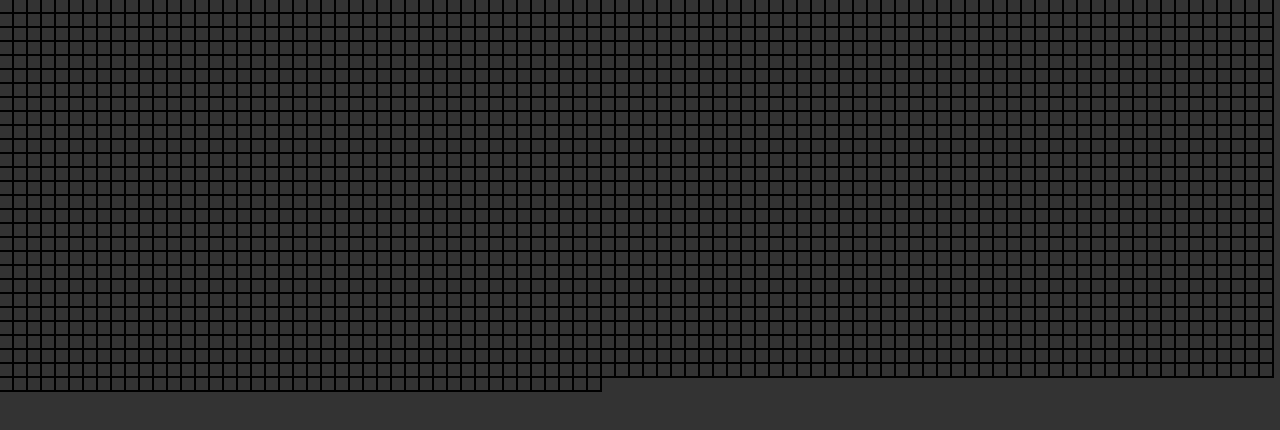
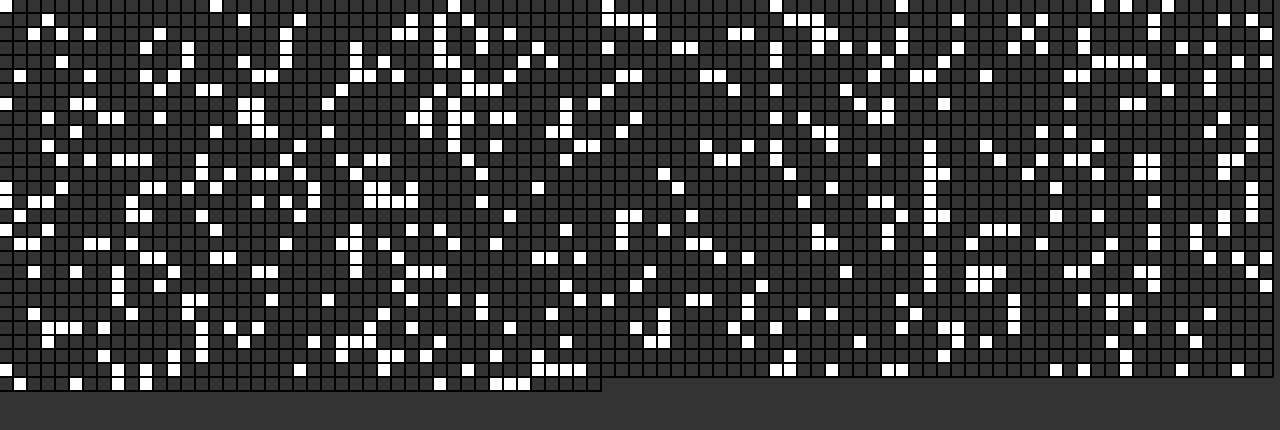
Before and after one commit to PavlyukVadim/DEV-Challenge-11, a React app: page / in a window 1280 px wide. Shown: the top 430 px of the page. Built offline with nearby package versions, Linux system fonts and the light colour scheme.

Commit message:
add random alive for cells

```diff
--- a/src/components/Cell/Cell.jsx
+++ b/src/components/Cell/Cell.jsx
@@ -3,8 +3,9 @@
 
 class Cell extends Component {
   render() {
+  	let alive = this.props.alive;
     return (
-      <div className="cell">
+      <div className={"cell " + (alive ? "alive" : "")}>
 
       </div>
     );
--- a/src/components/Grid/Grid.jsx
+++ b/src/components/Grid/Grid.jsx
@@ -15,19 +15,23 @@
     };
   }
 
-  getCellGrid() {
+  getCellGrid(config) {
     let grid = [];
     let i, j;
     for (i = 0; i < this.width; i++) {
       for (j = 0; j < this.height; j++) {
-        grid.push(<Cell key={i * this.width + j} />);
+        let alive = false;
+        if (config.random) {
+          alive = Math.random() > 0.8;
+        }
+        grid.push(<Cell key={i * this.width + j} alive={alive}/>);
       }
     }
     return grid;
   }
 
   render() {
-    let grid = this.getCellGrid();
+    let grid = this.getCellGrid({random: true});
     return (
       <div id="grid" style={this.gridStyle}>
         {grid}
```
